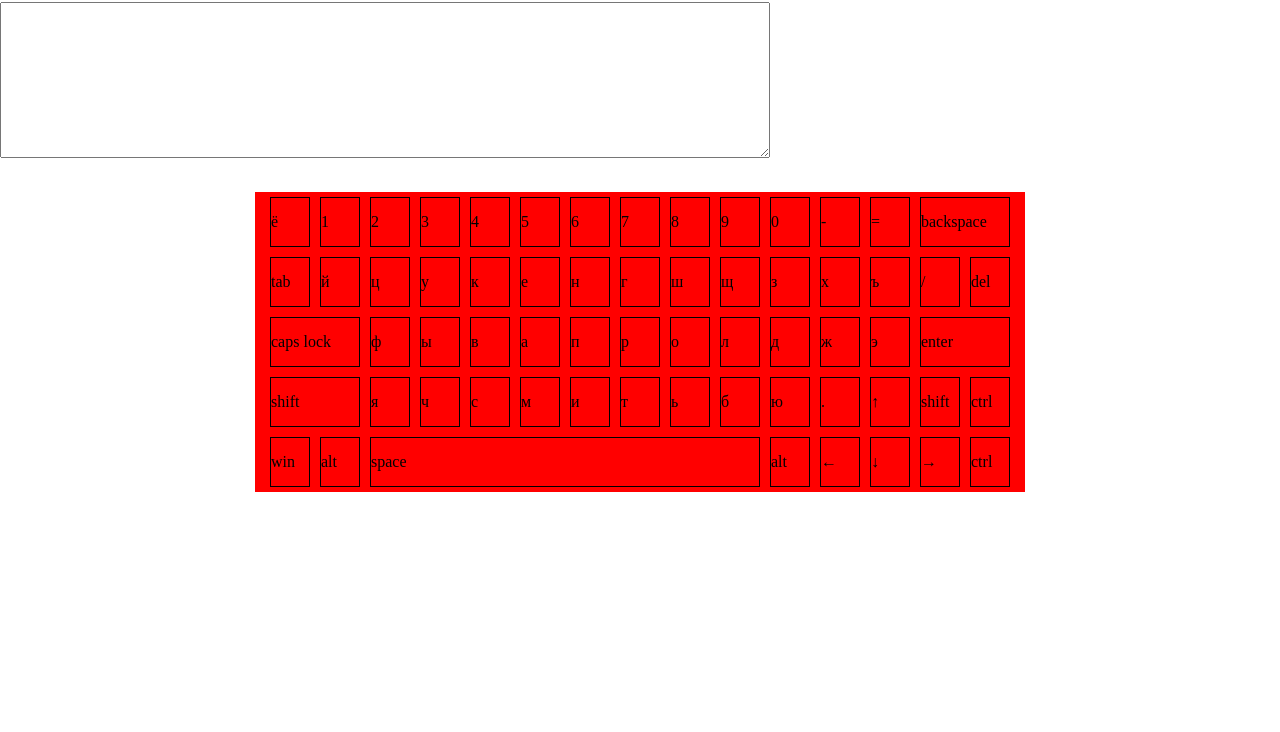
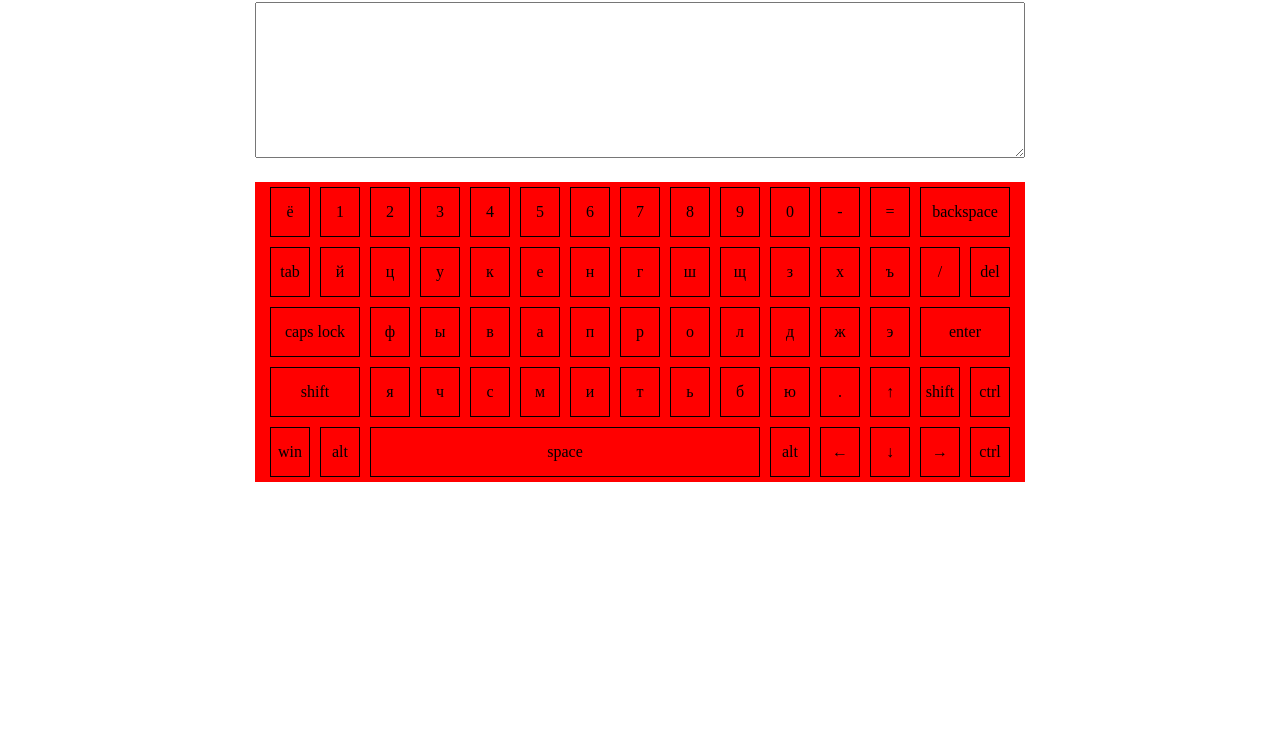
Before and after one commit to OlgaGre/OlgaGre.github.io, a plain HTML site: page index.html in a window 1280 px wide. Shown: the part 68-800 px from the top of the page. Drawn offline with Linux system fonts and the light colour scheme.

Commit message:
feat: add new arrs

```diff
--- a/script.js
+++ b/script.js
@@ -1,16 +1,17 @@
 let simbolsButton = ['ё', '1', '2', '3', '4', '5', '6', '7', '8', '9', '0', '-', '=', 'backspace', 'tab', 'й', 'ц', 'у', 'к', 'е', 'н', 'г', 'ш', 'щ', 'з', 'х', 'ъ', '/', 'del', 'caps lock', 'ф', 'ы', 'в', 'а', 'п', 'р', 'о', 'л', 'д', 'ж', 'э', 'enter', 'shift', 'я', 'ч', 'с', 'м', 'и', 'т', 'ь', 'б', 'ю', '.', '&#8593;', ' shift', 'ctrl', 'win', 'alt', 'space', 'alt', '&#8592;', '&#8595;', '&#8594;', 'ctrl']
+let letterArr = [];
+let simbolArr = [];
+let controlKeys = [];
 
 function doKeyboerdOnLoad() {
     let buttonsInKeyboard = ""
     for (let i = 0; i < simbolsButton.length; i++) {
-        const regex = '[А-Яа-яЁё0-9\-\=]'
-            // if (i == 14 | i == 28 || i == 41 || i == 54) {
-            //     buttonsInKeyboard += `<div class = "clearfix"> </div>`
-            // }
-
-
-        if (simbolsButton[i].match(regex)) {
-            buttonsInKeyboard += ` <div class="square-button button" data-letter="${simbolsButton[i]}">${simbolsButton[i]}</div>`
+        const regexLetter = '[А-Яа-яЁё]';
+        const regextNum = '[0-9\-\=]'
+        if (simbolsButton[i].match(regexLetter)) {
+            buttonsInKeyboard += ` <div class="square-button button letter" data-letter="${simbolsButton[i]}">${simbolsButton[i]}</div>`
+        } else if (simbolsButton[i].match(regextNum)) {
+            buttonsInKeyboard += ` <div class="square-button button number" data-letter="${simbolsButton[i]}">${simbolsButton[i]}</div>`
         } else if (simbolsButton[i] == 'backspace' || simbolsButton[i] == 'caps lock' || simbolsButton[i] == 'enter' || simbolsButton[i] == 'shift') {
             buttonsInKeyboard += ` <div class="double-button button" data-letter="${simbolsButton[i]}">${simbolsButton[i]}</div>`
         } else if (simbolsButton[i] == 'space') {
@@ -20,28 +21,23 @@
         }
 
     }
+    letterArr = document.getElementsByClassName('letter')
     document.querySelector('.KEYBOARD').insertAdjacentHTML("beforeend", buttonsInKeyboard);
 }
 
 function doTextarea() {
     // document.querySelector('body').innerHTML = '<textarea name="text" id="text" class="textarea" cols="150" rows="10"></textarea>';
-    document.querySelector('body').insertAdjacentHTML("beforebegin", '<div class="title"> RSS Виртуальная клавиатура </div><textarea name="text" id="text" class="textarea" cols="150" rows="10"></textarea><div class="KEYBOARD"></div>')
+    document.querySelector('body').insertAdjacentHTML("afterbegin", '<div class="title"> RSS Виртуальная клавиатура </div><textarea name="text" id="text" class="textarea" cols="150" rows="10"></textarea><div class="KEYBOARD"></div>')
 }
 
-function doKeyboader() {
-
-}
 
 function loading() {
     doTextarea();
-    doKeyboader();
     doKeyboerdOnLoad();
 }
-//document.addEventListener()
-// class button {
 
-//     constructor(buttonCode) {
-//         this.buttonCode = String.fromCharCode(code);
-//     }
-// }
+function addActiveClass(letterArr) {
+
+}
 loading()
+    //console.log(letterArr);
--- a/style.scss
+++ b/style.scss
@@ -1,5 +1,10 @@
 * {
     box-sizing: border-box;
+}
+
+body {
+    width: 770px;
+    margin: 0 auto;
 }
 
 @mixin square-button() {
@@ -46,7 +51,16 @@
 
 .textarea {
     width: 770px;
-    margin: 10PX auto;
+    margin-top: 10px;
+}
+
+.button {
+    text-align: center;
+    justify-content: center;
+}
+
+.active {
+    background-color: green;
 }
 
 .square-button {
```
Also changed, not shown: style.css, 1 other file.
